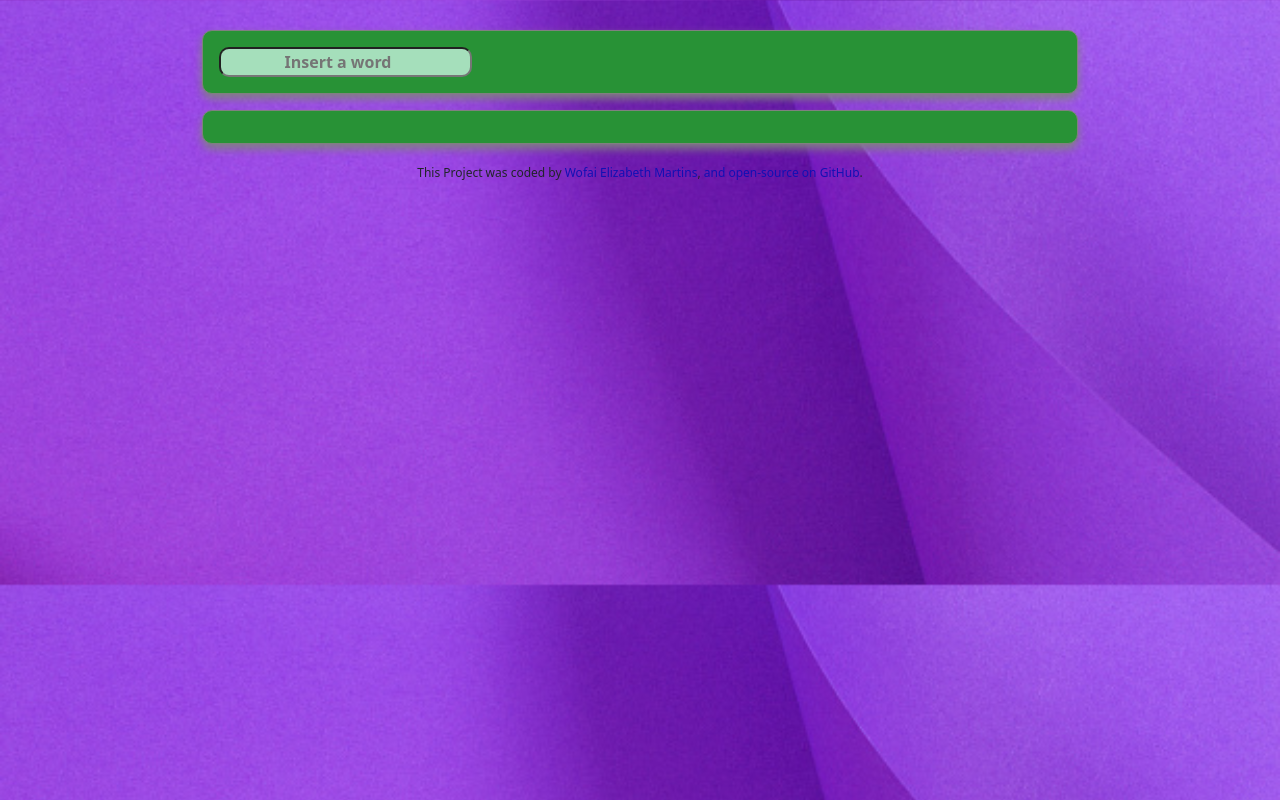
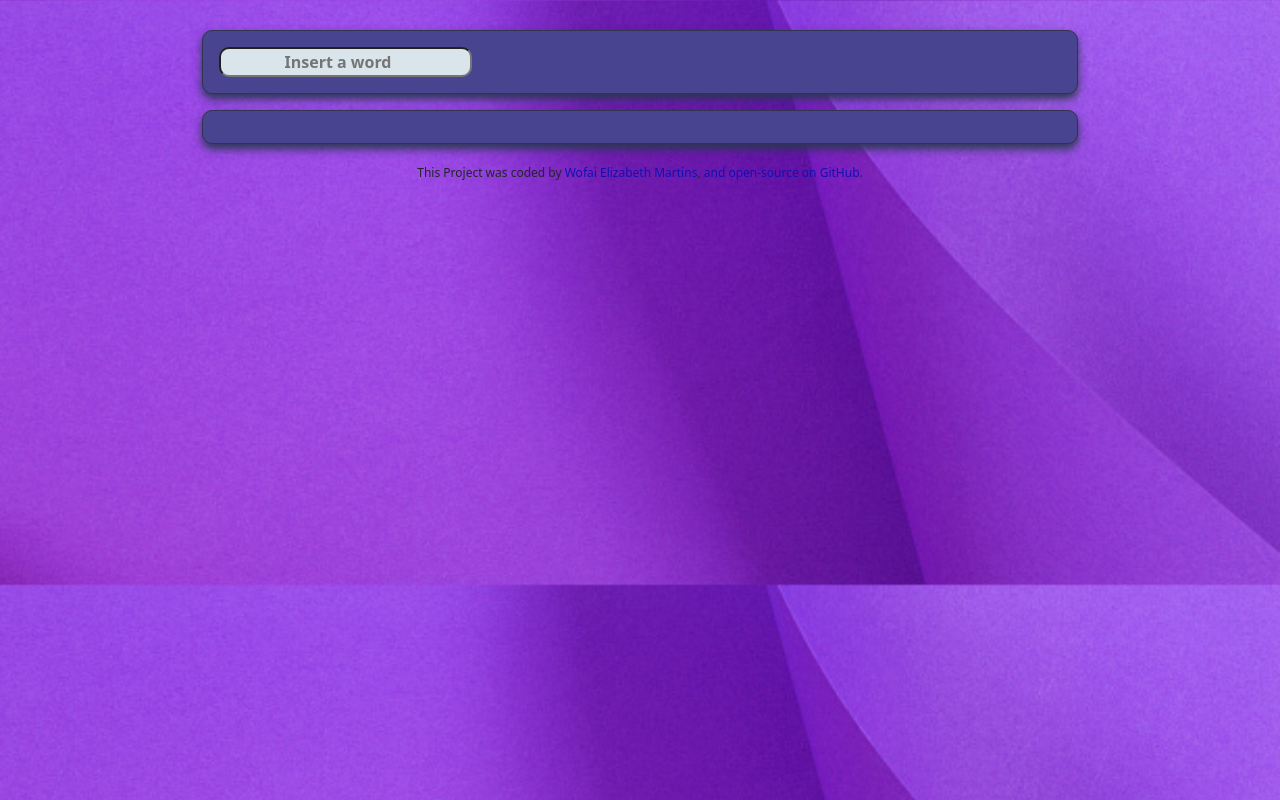
Before and after one commit to Elzeebeauty/My-Dictionary, a React (Create React App) app: page / in a window 1280 px wide. Built offline with nearby package versions, Linux system fonts and the light colour scheme; no server answers.

Commit message:
Resullt.css color was changed

```diff
--- a/src/Results.css
+++ b/src/Results.css
@@ -1,14 +1,14 @@
 section {
-    border: 1px solid gray;
+    border: 1px solid rgb(50, 51, 78);
     border-radius: 10px;
-    box-shadow: 0 5px 10px gray;
+    box-shadow: 0 5px 10px rgb(38, 57, 78);
     padding: 16px;
     margin-top: 16px;
-    background-color: #289236;
+    background-color: #49448f;
 }
 
 .Results {
-    border: 1px solid #CAB4D4;
+    border: 1px solid #94869b;
     border-radius: 10px;
     margin: 30px;
     padding: 30px;
@@ -17,7 +17,7 @@ section {
 }
 
 .Dictionary input {
-    background-color: #a5dfbb;
+    background-color: #d9e4eb;
     color: #07110c;
     text-align: center;
     font-weight: bold;
@@ -35,8 +35,8 @@ section {
 }
 
 .Phonetics a:hover {
-    background-color: #CAB4D4;
-    color: #09641d;
+    background-color: #8b9ec9;
+    color: #5067a8;
 }
 
 .Phonetics {
```
